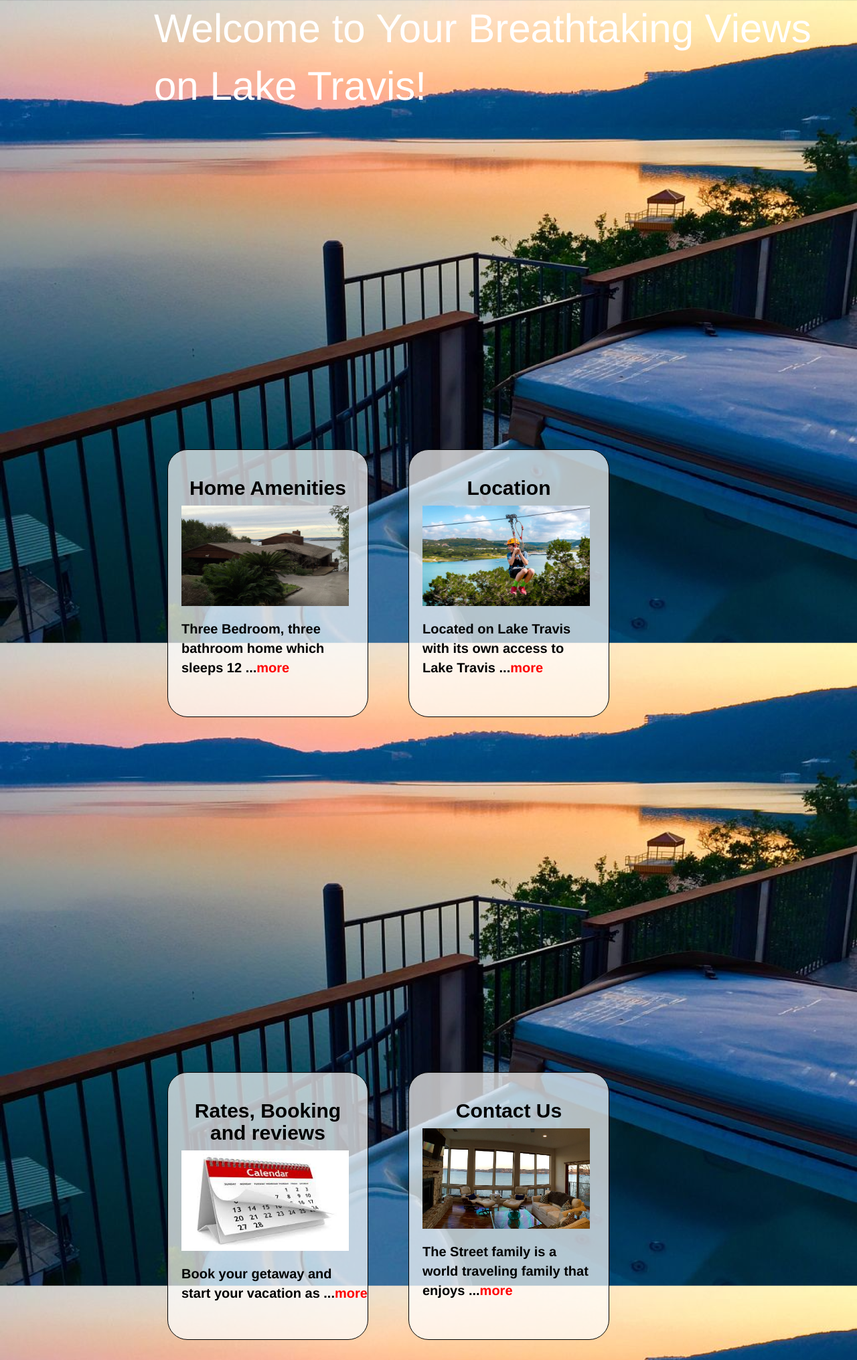
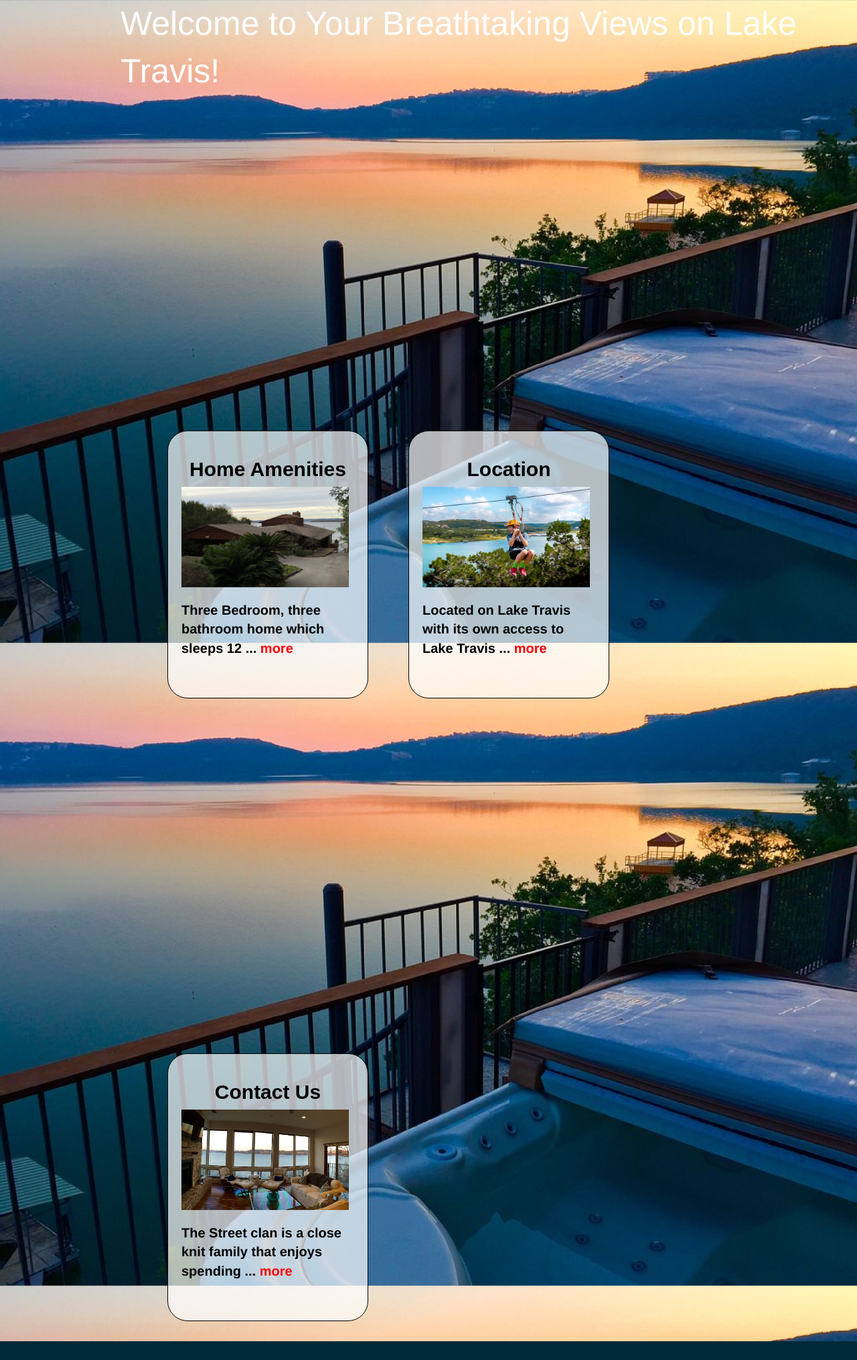
Before and after one commit to frankienicko/final, a PHP site: page / in a window 1280 px wide. Shown: the whole page at 67% size. After the commit the page ends 2003 px from the top, so only its background shows below. Run offline with PHP 8.4, Linux system fonts and the light colour scheme; some libraries are stand-ins or nearby versions.

Commit message:
took out rates and bookings

```diff
--- a/amenities.html
+++ b/amenities.html
@@ -25,7 +25,7 @@ html, body {width:100%; height:100%; margin:0; padding:0;}
         <nav>
     <a href="index.html"><span class="glyphicon glyphicon-home"> Home Page</span></a>
         <a href="location.html"><span class="glyphicon glyphicon-map-marker"> Location Page</span></a>
-        <a href="rates.html"><span class="glyphicon glyphicon-map-marker"> Rates And Booking</a>
+    <!--    <a href="rates.html"><span class="glyphicon glyphicon-map-marker"> Rates And Booking</a>  -->
         <a href="contact.html"><span class="glyphicon glyphicon-calendar"> Contact Us</span></a>
        </nav>
        <br class="clear:both">
--- a/contact.html
+++ b/contact.html
@@ -25,7 +25,7 @@ html, body {width:100%; height:50%; margin:0; padding:0;}
 		<a href="index.html"><span class="glyphicon glyphicon-home"> Home Page</span></a>
         <a href="amenities.html"><span class="glyphicon glyphicon-lamp"> Amenities</span></a>
         <a href="location.html"><span class="glyphicon glyphicon-map-marker"> Location Page</a>
-       	<a href="rates.html"><span class="glyphicon glyphicon-calendar"> Rates And Booking</span></a>
+     <!--  	<a href="rates.html"><span class="glyphicon glyphicon-calendar"> Rates And Booking</span></a> -->
        </nav>
        <br class="clear:both">
 
@@ -40,7 +40,9 @@ html, body {width:100%; height:50%; margin:0; padding:0;}
                     With our entire family living in Austin, we needed a place where we could go to relax, enjoy each other's company, and have an incredible view, yet was close enough where we could all meet up within 20 minutes. We lucked out and found this gem. A custom built home by a professor at UT. It's various decks give multiple locations to get away from each other but still together in one house. This house is our home away from home and we hope you feel the same!
 
             	<br><br>
-           				<a href="mailto:dwstreet@gmail.com" style="margin-left: 240px; font-weight: bold; font-size: 30px;" class="glyphicon glyphicon-envelope"> Email Us</a>
+           				<a href="mailto:claireromneystreet@gmail.com" style="margin-left: 240px; font-weight: bold; font-size: 30px;" class="glyphicon glyphicon-envelope"> Email Us</a>
+
+           				<a href="https://www.homeaway.com/vacation-rental/p4113982#ratesAnchor" style="margin-left: 170px; font-weight: bold; font-size: 30px;" class="glyphicon glyphicon-calendar"> Rates and Bookings</a>
 
             		</div>
             	</div>
--- a/index.html
+++ b/index.html
@@ -19,7 +19,7 @@
 		.margin { margin:30px;}
 	</style>
 </head>
-<header style="font-size: 60px; padding-left: 230px; color: white;"> Welcome to Your Breathtaking Views on Lake Travis!</header>
+<header style="font-size: 50px; padding-left: 180px; color: white;"> Welcome to Your Breathtaking Views on Lake Travis!</header>
 <body>
 <div id="one" style="display: flex; flex-wrap: wrap;padding-left: 220px;">
 
@@ -39,19 +39,19 @@
                     </div>
 			</div>
 		</div>
-		<div id="five" class="border margin">
+	<!--	<div id="five" class="border margin">
 			<div id="five-one" class="child">
 				<h2>Rates, Booking and reviews</h2>
                      <img src="assets/images/calendar.jpg" alt="booking">
                      <div id="two-two" class="text">Book your getaway and start your vacation as ...<a href="rates.html"> more</a>
                     </div>
             </div>
-        </div>
+        </div> -->
         <div id="three" class="border margin">
 			<div id="three-one" class="child">
 				<h2>Contact Us</h2>
                     <img src="assets/images/living.jpg" alt="living">
-                    <div id="two-two" class="text">The Street family is a world traveling family that enjoys ...<a href="contact.html"> more</a>
+                    <div id="two-two" class="text">The Street clan is a close knit family that enjoys spending ...<a href="contact.html"> more</a>
                     </div>
         </div>
             </div>
--- a/location.html
+++ b/location.html
@@ -24,7 +24,7 @@ html, body {width:100%; height:100%; margin:0; padding:0;}
         <nav>
             <a href="index.html"><span class="glyphicon glyphicon-home"> Home Page</span></a>
             <a href="amenities.html"><span class="glyphicon glyphicon-lamp"> Amenities</span></a>
-            <a href="rates.html"><span class="glyphicon glyphicon-calendar"> Rates And Booking</span></a>
+      <!--      <a href="rates.html"><span class="glyphicon glyphicon-calendar"> Rates And Booking</span></a>  -->
             <a href="contact.html"><span class="glyphicon glyphicon-envelope"> Contact Us</span></nav>
         <br class="clear:both">
 
```
Also changed, not shown: assets/css/style.css (+4 -5 lines).
